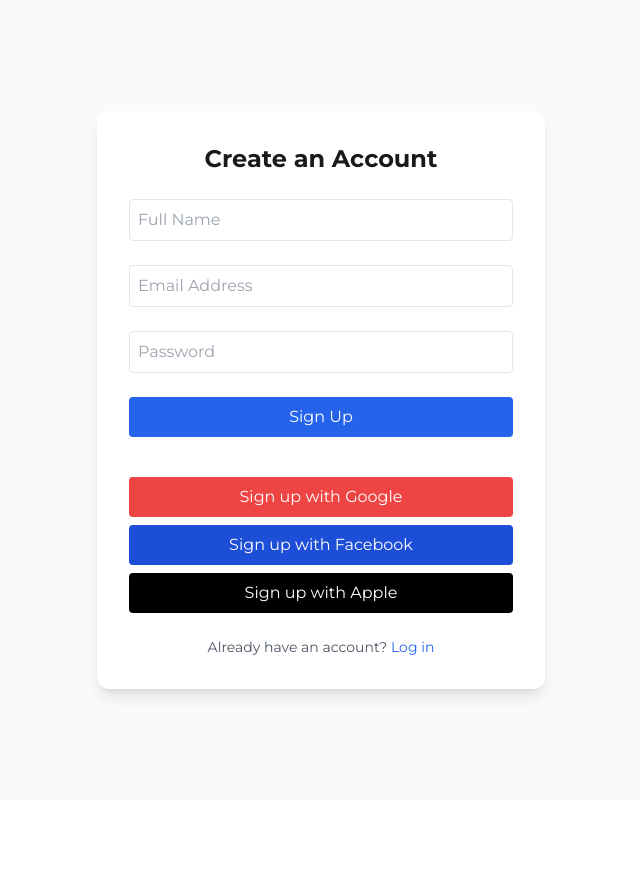
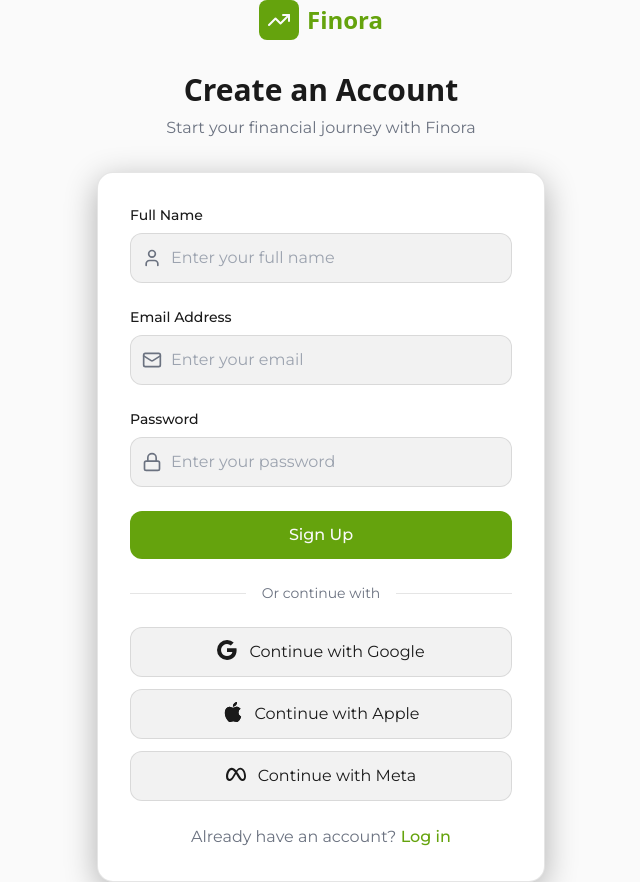
Before and after one commit to nvk170405/finora, a React (Vite) app: page /signup in a window 1280 px wide. Shown: the whole page, without its empty margins (319-959 px from the left). Before the commit the page ends 800 px from the top, so only its background shows below. Built offline with nearby package versions, Linux system fonts and the light colour scheme; no server answers.

Commit message:
Bugs Fix in Login and Signup Pages

```diff
--- a/package.json
+++ b/package.json
@@ -21,6 +21,7 @@
     "lucide-react": "^0.344.0",
     "react": "^18.3.1",
     "react-dom": "^18.3.1",
+    "react-icons": "^5.5.0",
     "react-router-dom": "^6.20.1"
   },
   "devDependencies": {
--- a/src/pages/SignUpPage.tsx
+++ b/src/pages/SignUpPage.tsx
@@ -1,7 +1,9 @@
 import React, { useState, FormEvent } from 'react';
-import { useNavigate } from 'react-router-dom';
+import { useNavigate, Link } from 'react-router-dom';
+import { motion } from 'framer-motion';
+import { TrendingUp, Mail, Lock, User, EyeOffIcon,  } from 'lucide-react';
 import { useAuth } from '../contexts/AuthContext';
-
+import { BsGoogle, BsApple, BsMeta } from "react-icons/bs";
 export const SignUpPage: React.FC = () => {
   const { signup, loginWithGoogle, loginWithApple, loginWithMeta } = useAuth();
   const navigate = useNavigate();
@@ -20,10 +22,8 @@
     try {
       const { error } = await signup(email, password, name);
       if (error) throw error;
-
-      // Supabase will send a verification email
       alert('Verification email sent. Please check your inbox.');
-      navigate('/verify-email'); // Optional route if you want to show instructions
+      navigate('/verify-email');
     } catch (err: any) {
       setError(err.message || 'Failed to sign up');
     } finally {
@@ -33,101 +33,163 @@
 
   const handleSocialSignup = async (provider: 'google' | 'facebook' | 'apple') => {
     try {
-      let result;
-      if (provider === 'google') {
-        result = await loginWithGoogle();
-      } else if (provider === 'facebook') {
-        result = await loginWithMeta();
-      } else if (provider === 'apple') {
-        result = await loginWithApple();
-      }
-
-
-
-      // Redirect handled by Supabase OAuth
+      if (provider === 'google') await loginWithGoogle();
+      else if (provider === 'facebook') await loginWithMeta();
+      else if (provider === 'apple') await loginWithApple();
     } catch (err: any) {
       setError(err.message || 'Social signup failed');
     }
   };
 
   return (
-    <div className="min-h-screen flex items-center justify-center bg-muted px-4">
-      <form
-        onSubmit={handleSignup}
-        className="bg-white shadow-lg rounded-xl p-8 w-full max-w-md space-y-6"
+    <div className="min-h-screen flex items-center justify-center px-4 sm:px-6 lg:px-8">
+      <div className="max-w-md w-full space-y-8">
+        <motion.div
+          initial={{ opacity: 0, y: 20 }}
+          animate={{ opacity: 1, y: 0 }}
+          transition={{ duration: 0.5 }}
+          className="text-center"
         >
-        <h2 className="text-2xl font-bold text-center">Create an Account</h2>
+          <Link to="/" className="flex items-center justify-center space-x-2 mb-8">
+            <div className="p-2 bg-lime-accent rounded-lg">
+              <TrendingUp className="w-6 h-6 text-light-base dark:text-dark-base" />
+            </div>
+            <span className="text-2xl font-bold text-lime-accent font-editorial">Finora</span>
+          </Link>
 
-        {error && <p className="text-red-500 text-sm text-center">{error}</p>}
+          <h2 className="text-3xl font-bold text-light-text dark:text-dark-text font-editorial">
+            Create an Account
+          </h2>
+          <p className="mt-2 text-light-text-secondary dark:text-dark-text-secondary">
+            Start your financial journey with Finora
+          </p>
+        </motion.div>
 
+        <motion.div
+          initial={{ opacity: 0, y: 20 }}
+          animate={{ opacity: 1, y: 0 }}
+          transition={{ duration: 0.5, delay: 0.1 }}
+          className="bg-light-surface dark:bg-dark-surface border border-light-border dark:border-dark-border rounded-2xl p-8 shadow-glass"
+        >
+          {error && (
+            <div className="mb-4 p-3 bg-red-500/10 border border-red-500/20 rounded-lg text-red-400 text-sm">
+              {error}
+            </div>
+          )}
+
+          <form onSubmit={handleSignup} className="space-y-6">
+            {/* Full Name */}
+            <div>
+              <label htmlFor="name" className="block text-sm font-medium text-light-text dark:text-dark-text mb-2">
+                Full Name
+              </label>
+              <div className="relative">
+                <User className="absolute left-3 top-1/2 transform -translate-y-1/2 w-5 h-5 text-light-text-secondary dark:text-dark-text-secondary" />
                 <input
+                  id="name"
                   type="text"
-          placeholder="Full Name"
                   value={name}
                   onChange={(e) => setName(e.target.value)}
-          className="w-full border rounded p-2"
                   required
+                  className="w-full pl-10 pr-4 py-3 bg-light-glass dark:bg-dark-glass border border-light-border dark:border-dark-border rounded-xl text-light-text dark:text-dark-text focus:outline-none focus:border-lime-accent/50 transition-colors"
+                  placeholder="Enter your full name"
+                />
+              </div>
+            </div>
+
+            {/* Email */}
+            <div>
+              <label htmlFor="email" className="block text-sm font-medium text-light-text dark:text-dark-text mb-2">
+                Email Address
+              </label>
+              <div className="relative">
+                <Mail className="absolute left-3 top-1/2 transform -translate-y-1/2 w-5 h-5 text-light-text-secondary dark:text-dark-text-secondary" />
+                <input
+                  id="email"
+                  type="email"
+                  value={email}
+                  onChange={(e) => setEmail(e.target.value)}
+                  required
+                  className="w-full pl-10 pr-4 py-3 bg-light-glass dark:bg-dark-glass border border-light-border dark:border-dark-border rounded-xl text-light-text dark:text-dark-text focus:outline-none focus:border-lime-accent/50 transition-colors"
+                  placeholder="Enter your email"
+                />
+              </div>
+            </div>
+
+            {/* Password */}
+            <div>
+              <label htmlFor="password" className="block text-sm font-medium text-light-text dark:text-dark-text mb-2">
+                Password
+              </label>
+              <div className="relative">
+                <Lock className="absolute left-3 top-1/2 transform -translate-y-1/2 w-5 h-5 text-light-text-secondary dark:text-dark-text-secondary" />
+                <input
+                  id="password"
+                  type="password"
+                  value={password}
+                  onChange={(e) => setPassword(e.target.value)}
+                  required
+                  className="w-full pl-10 pr-4 py-3 bg-light-glass dark:bg-dark-glass border border-light-border dark:border-dark-border rounded-xl text-light-text dark:text-dark-text focus:outline-none focus:border-lime-accent/50 transition-colors"
+                  placeholder="Enter your password"
                 />
 
-        <input
-          type="email"
-          placeholder="Email Address"
-          value={email}
-          onChange={(e) => setEmail(e.target.value)}
-          className="w-full border rounded p-2"
-          required
-        />
-
-        <input
-          type="password"
-          placeholder="Password"
-          value={password}
-          onChange={(e) => setPassword(e.target.value)}
-          className="w-full border rounded p-2"
-          required
-        />
+              </div>
+            </div>
 
             <button
               type="submit"
               disabled={loading}
-          className="bg-blue-600 text-white w-full py-2 rounded hover:bg-blue-700"
+              className="w-full bg-lime-accent text-light-base dark:text-dark-base py-3 rounded-xl font-medium hover:shadow-glow transition-all disabled:opacity-50 disabled:cursor-not-allowed"
             >
               {loading ? 'Signing up...' : 'Sign Up'}
             </button>
+          </form>
 
-        <div className="space-y-2 pt-4">
+          <div className="my-6 flex items-center">
+            <div className="flex-1 border-t border-light-border dark:border-dark-border"></div>
+            <span className="px-4 text-sm text-light-text-secondary dark:text-dark-text-secondary">Or continue with</span>
+            <div className="flex-1 border-t border-light-border dark:border-dark-border"></div>
+          </div>
+
+          <div className="space-y-3">
             <button
-            type="button"
               onClick={() => handleSocialSignup('google')}
-            className="w-full bg-red-500 text-white py-2 rounded hover:bg-red-600"
+              disabled={loading}
+              className="w-full flex items-center justify-center space-x-3 bg-light-glass dark:bg-dark-glass border border-light-border dark:border-dark-border py-3 rounded-xl hover:border-lime-accent/30 transition-all disabled:opacity-50"
             >
-            Sign up with Google
+              <span className="text-xl"><BsGoogle className='mb-1' /></span>
+              <span className="text-light-text dark:text-dark-text">Continue with Google</span>
             </button>
 
             <button
-            type="button"
-            onClick={() => handleSocialSignup('facebook')}
-            className="w-full bg-blue-700 text-white py-2 rounded hover:bg-blue-800"
+              onClick={() => handleSocialSignup('apple')}
+              disabled={loading}
+              className="w-full flex items-center justify-center space-x-3 bg-light-glass dark:bg-dark-glass border border-light-border dark:border-dark-border py-3 rounded-xl hover:border-lime-accent/30 transition-all disabled:opacity-50"
             >
-            Sign up with Facebook
+              <span className="text-xl"><BsApple className='z-10 mb-1' /></span>
+              <span className="text-light-text dark:text-dark-text">Continue with Apple</span>
             </button>
 
             <button
-            type="button"
-            onClick={() => handleSocialSignup('apple')}
-            className="w-full bg-black text-white py-2 rounded hover:bg-gray-900"
+              onClick={() => handleSocialSignup('facebook')}
+              disabled={loading}
+              className="w-full flex items-center justify-center space-x-3 bg-light-glass dark:bg-dark-glass border border-light-border dark:border-dark-border py-3 rounded-xl hover:border-lime-accent/30 transition-all disabled:opacity-50"
             >
-            Sign up with Apple
+              <span className="text-xl"><BsMeta className='mb-1' /></span>
+              <span className="text-light-text dark:text-dark-text">Continue with Meta</span>
             </button>
           </div>
 
-        <p className="text-sm text-center text-gray-600">
+          <div className="mt-6 text-center">
+            <p className="text-light-text-secondary dark:text-dark-text-secondary">
               Already have an account?{' '}
-          <a href="/login" className="text-blue-600 hover:underline">
+              <Link to="/login" className="text-lime-accent hover:underline font-medium">
                 Log in
-          </a>
+              </Link>
             </p>
-      </form>
+          </div>
+        </motion.div>
+      </div>
     </div>
   );
 };
```
Also changed, not shown: src/pages/LoginPage.tsx (+4 -4 lines), 1 other file (tests, documents, lock files or other folders). Lines whose indentation alone changed are shown as unchanged.
